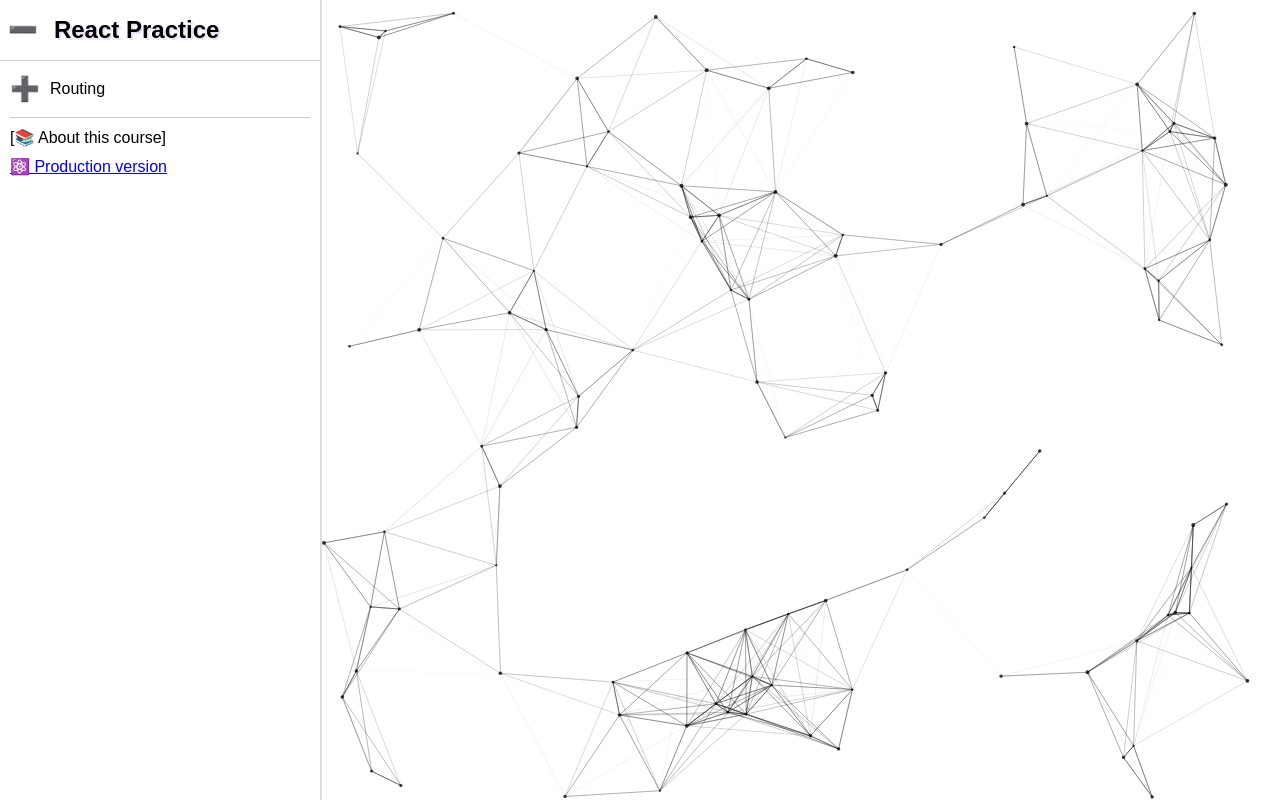
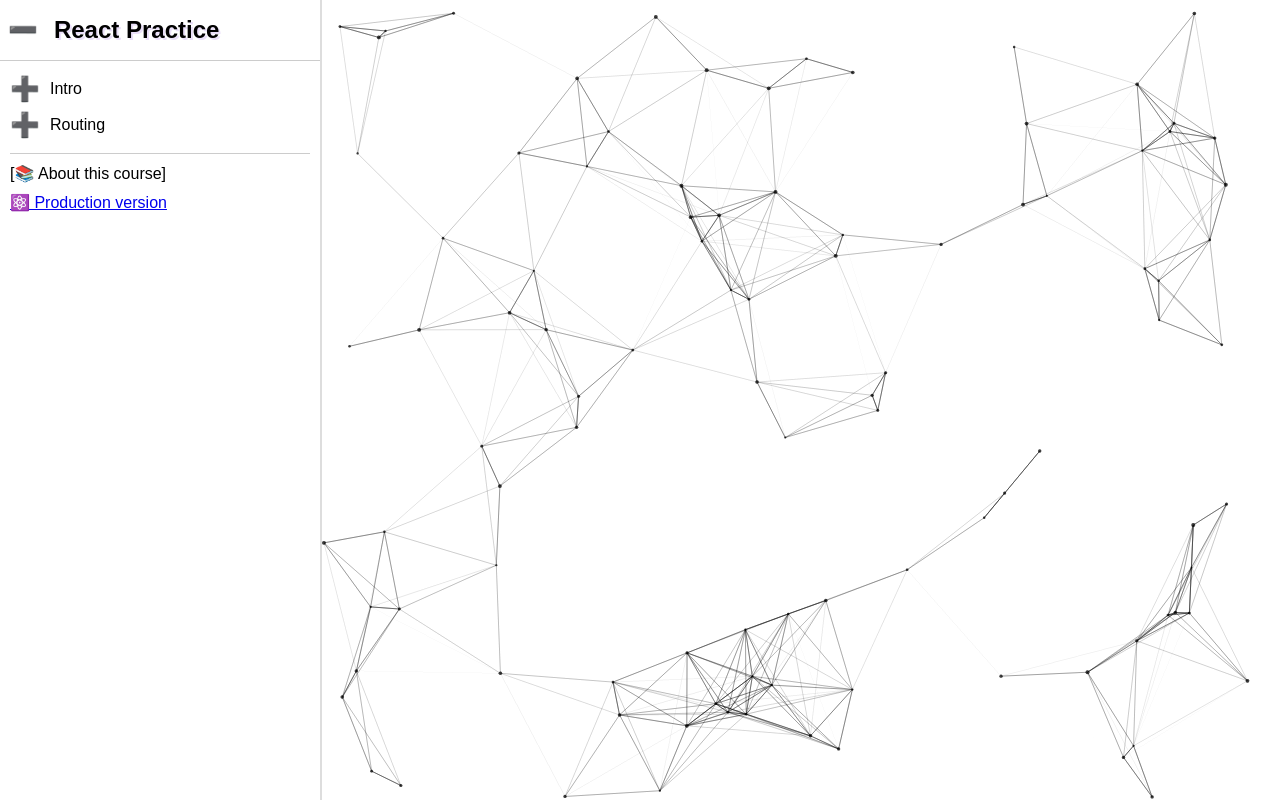
Before and after one commit to mux-mux/practice, a React (Vite) app: page / in a window 1280 px wide. Built offline with nearby package versions, Linux system fonts and the light colour scheme.

Commit message:
add Intro Section

```diff
--- /dev/null
+++ b/src/0-Intro/IntroSection.tsx
@@ -0,0 +1,9 @@
+import { Section } from 'components/MasterDetail';
+
+export function IntroSection() {
+    return (
+        <Section title="Intro">
+            <div>Intro</div>
+        </Section>
+    );
+}
--- a/src/App.tsx
+++ b/src/App.tsx
@@ -4,10 +4,12 @@ import { StyledLink } from 'components/StyledLink/StyledLink';
 import { RouterPath } from 'config/RouterPath';
 import { RoutingSection } from '9-Routing/RoutingSection';
 import { OutsideLink } from 'components/OutsideLink/OutsideLink';
+import { IntroSection } from '0-Intro/IntroSection';
 
 function App() {
     return (
         <MasterDetail>
+            <IntroSection />
             <RoutingSection />
 
             <div className={classes.linksSection}>
```
